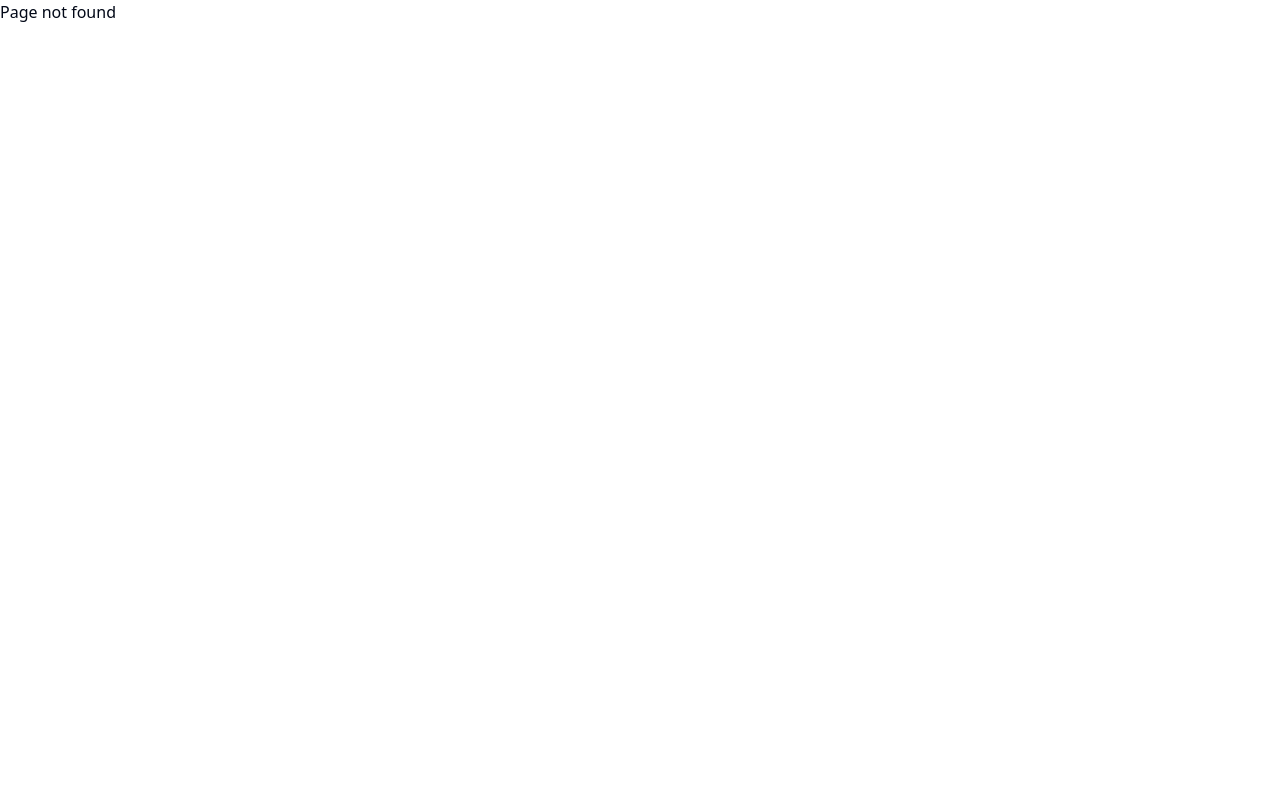
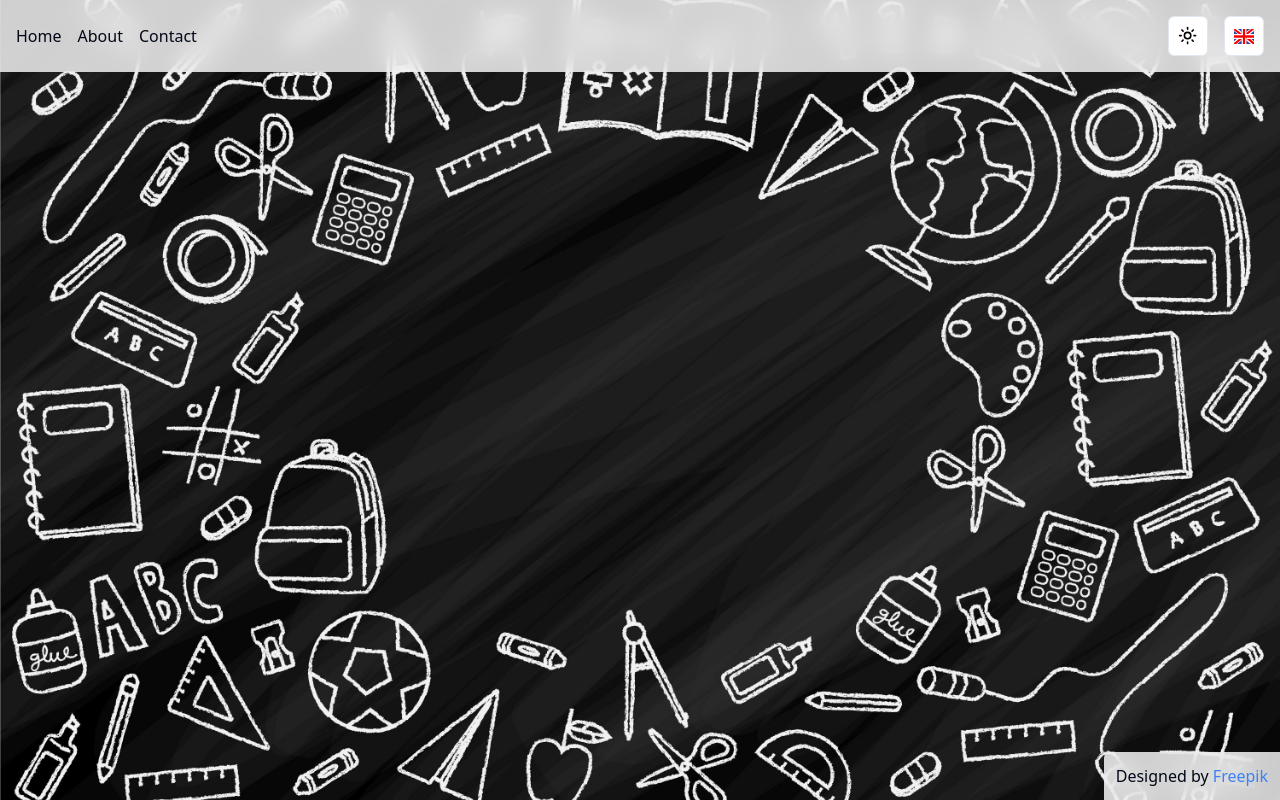
Before and after one commit to lekhoi2709/Lumen, a React (Vite) app in the folder client/: page /forgot-password in a window 1280 px wide. Before the commit this address had no page. Built offline with nearby package versions, Linux system fonts and the light colour scheme.

Commit message:
feat: create forgot password route

```diff
--- a/client/src/App.tsx
+++ b/client/src/App.tsx
@@ -5,6 +5,7 @@ import { AuthProvider } from "./contexts/auth-context";
 import { BrowserRouter as Router, Route, Routes } from "react-router-dom";
 import SignIn from "./routes/auth/signin";
 import SignUp from "./routes/auth/signup";
+import ForgotPassword from "./routes/auth/forgot-password";
 import PrivateRoute from "./routes/auth/private-route";
 import AuthRoute from "./routes/auth/auth-route";
 import Home from "./routes";
@@ -34,6 +35,7 @@ function App() {
             <Route element={<AuthRoute />}>
               <Route path="/login" element={<SignIn />} />
               <Route path="/register" element={<SignUp />} />
+              <Route path="/forgot-password" element={<ForgotPassword />} />
             </Route>
             {/* private route */}
             <Route element={<PrivateRoute />}>
--- /dev/null
+++ b/client/src/routes/auth/forgot-password.tsx
@@ -0,0 +1,11 @@
+import AuthLayout from "@/layouts/auth-layout";
+
+function ForgotPassword() {
+  return (
+    <AuthLayout>
+      <h1>Forgot-password</h1>
+    </AuthLayout>
+  );
+}
+
+export default ForgotPassword;
--- a/client/src/routes/auth/signin.tsx
+++ b/client/src/routes/auth/signin.tsx
@@ -100,7 +100,7 @@ function SignIn() {
                   </FormControl>
                   <FormDescription>
                     <a
-                      href="#"
+                      href="/forgot-password"
                       className="cursor-pointer font-bold text-foreground"
                     >
                       {t("login.forgotPassword")}
```
